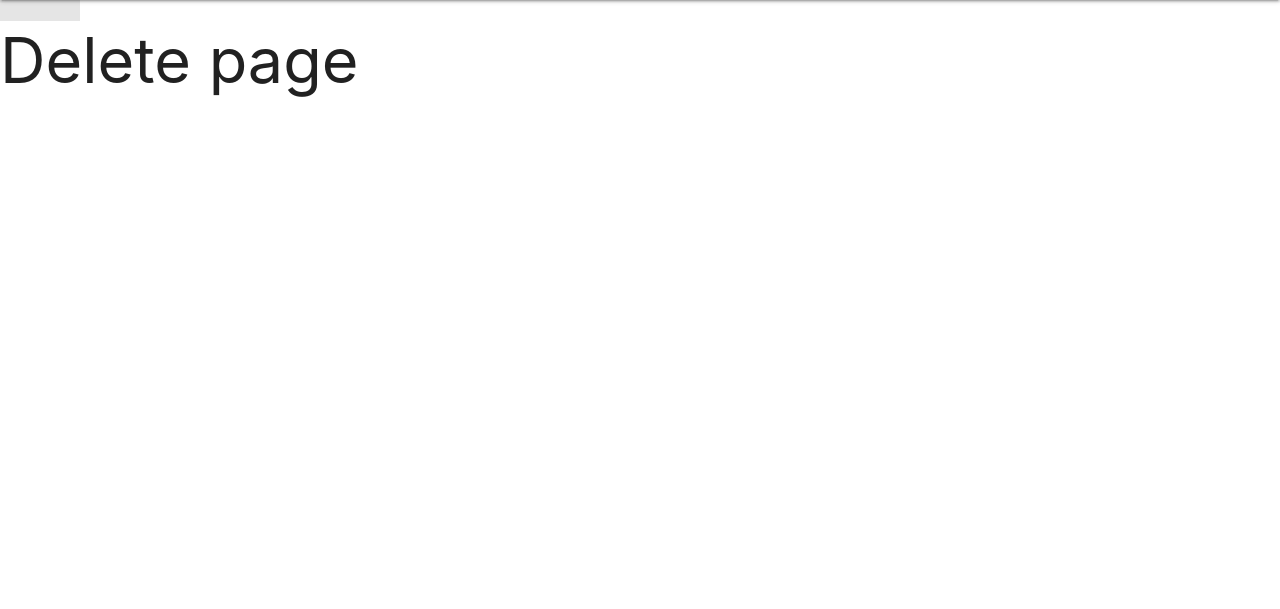
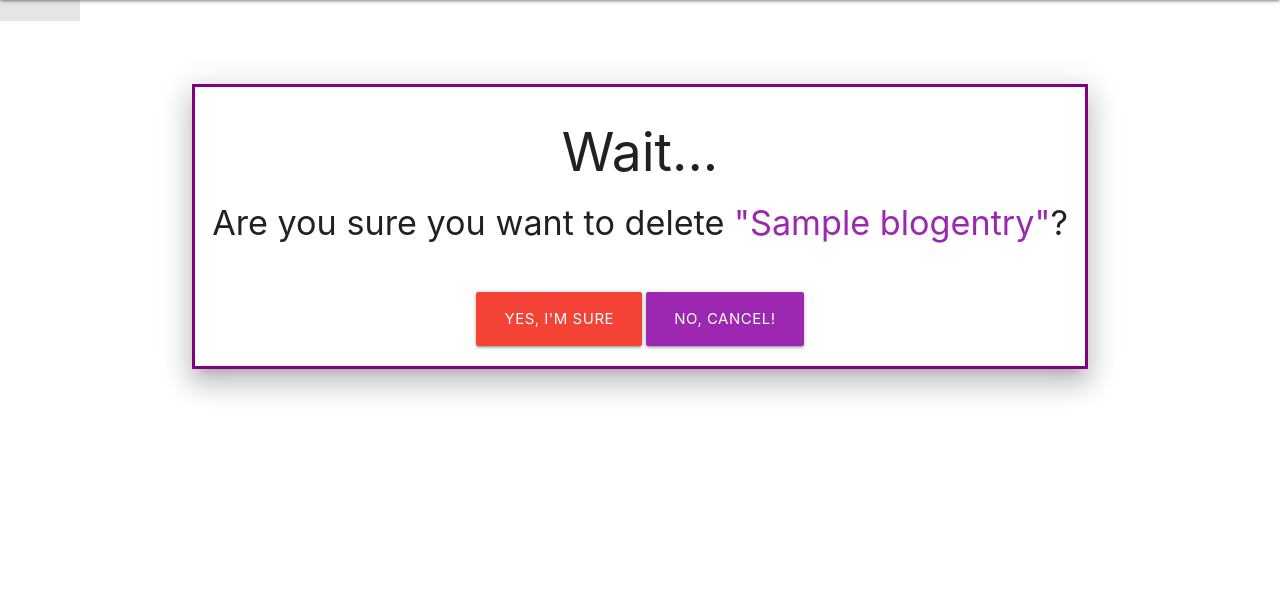
Before and after one commit to polina-g/tech-talk-v2, a Django app: page /blogs/1/delete in a window 1280 px wide. Shown: the part 80-689 px from the top of the page. Run offline with Django 3.2, Linux system fonts and the light colour scheme; tables that the repository leaves empty hold one stand-in row (values such as "Sample post").

Commit message:
adds delete functionality

```diff
--- a/blog/static/css/style.css
+++ b/blog/static/css/style.css
@@ -58,3 +58,12 @@ nav {
 .purple-border {
     border: 3px solid purple;
 }
+
+.delete_blog_confirm_form {
+    margin-top: 50px;
+    margin-bottom: 20px;
+}
+
+.delete_blog_confirm_container {
+    margin-top: 100px;
+}
--- a/blog/templates/blog/blogentry_confirm_delete.html
+++ b/blog/templates/blog/blogentry_confirm_delete.html
@@ -1,5 +1,13 @@
 {% extends 'base.html' %}
 
 {% block main %}
-<h1>Delete page</h1>
+<div class="container center purple-border z-depth-4 delete_blog_confirm_container">
+    <h2>Wait...</h2>
+    <h4>Are you sure you want to delete <span class="purple-text">"{{ object.title }}"</span>?</h4>
+    <form action="" method="post" class="delete_blog_confirm_form">
+        {% csrf_token %}
+        <input type="submit" class="red btn-large" value="Yes, I'm sure">
+        <a href="{% url 'blog_urls:detail' object.id %}" class="btn-large purple">No, cancel!</a>
+    </form>
+</div>
 {% endblock %}
```
